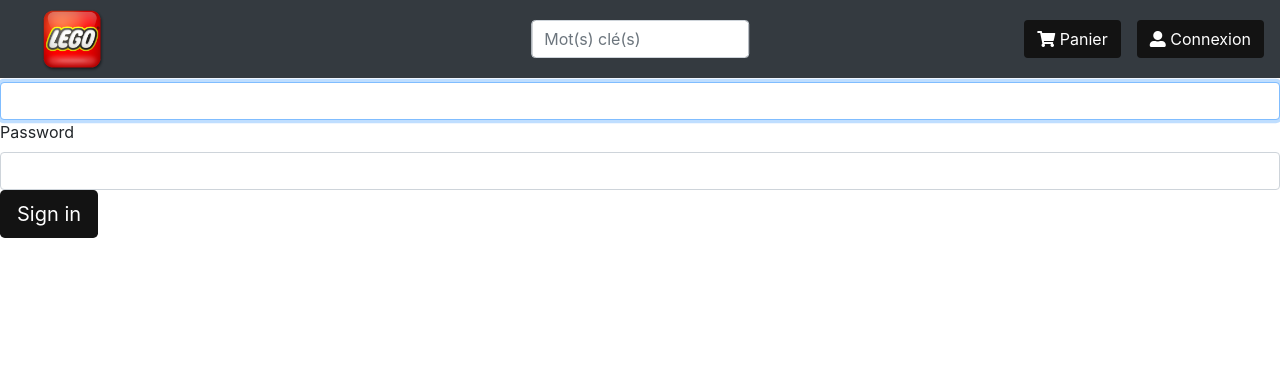
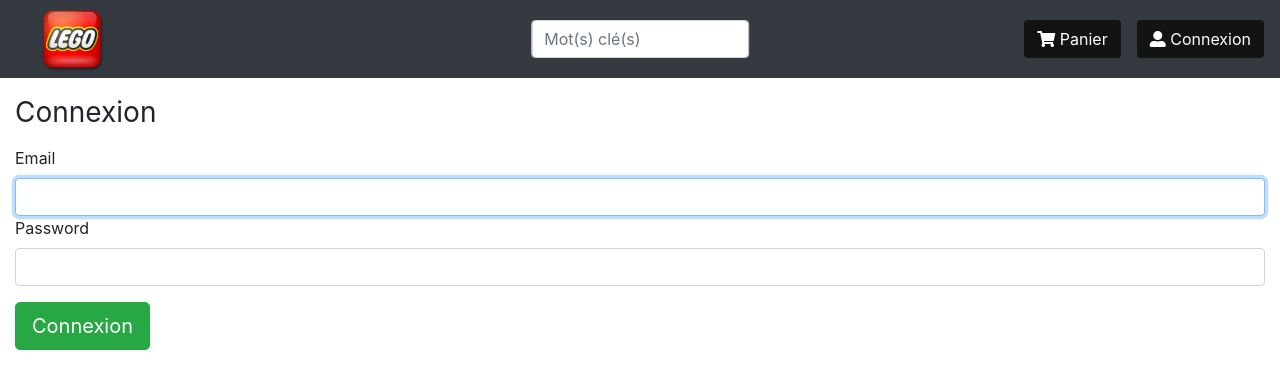
Before and after one commit to Afpa-repo/CDA_20040-1, a Symfony app: template lego/templates/security/login.html.twig in a window 1280 px wide. Shown: the top 389 px of the page. Run offline with Twig, Linux system fonts and the light colour scheme; the template is opened without the code that fills it, so the values that code supplies are empty; some libraries are stand-ins or nearby versions.

Commit message:
'modification'

```diff
--- a/lego/public/css/style.css
+++ b/lego/public/css/style.css
@@ -163,3 +163,8 @@
     max-height: 150px;
     overflow-y: auto;
 }
+
+.mt-5
+{
+    margin-top: 6rem !important;
+}
--- a/lego/templates/registration/register.html.twig
+++ b/lego/templates/registration/register.html.twig
@@ -3,6 +3,8 @@
 {% block title %}Register{% endblock %}
 
 {% block body %}
+
+    <div class="container-fluid mt-5">
     <h1>Register</h1>
 
     {{ form_start(registrationForm) }}
@@ -12,4 +14,5 @@
 
         <button type="submit" class="btn">Register</button>
     {{ form_end(registrationForm) }}
+    </div>
 {% endblock %}
--- a/lego/templates/security/login.html.twig
+++ b/lego/templates/security/login.html.twig
@@ -3,6 +3,7 @@
 {% block title %}Log in!{% endblock %}
 
 {% block body %}
+    <div class="container-fluid mt-5">
 <form method="post">
     {% if error %}
         <div class="alert alert-danger">{{ error.messageKey|trans(error.messageData, 'security') }}</div>
@@ -14,7 +15,7 @@
         </div>
     {% endif %}
 
-    <h1 class="h3 mb-3 font-weight-normal">Please sign in</h1>
+    <h1 class="h3 mb-3 font-weight-normal">Connexion</h1>
     <label for="inputEmail">Email</label>
     <input type="email" value="{{ last_username }}" name="email" id="inputEmail" class="form-control" required autofocus>
     <label for="inputPassword">Password</label>
@@ -35,8 +36,9 @@
         </div>
     #}
 
-    <button class="btn btn-lg btn-primary" type="submit">
-        Sign in
+    <button class="btn btn-lg btn-success mt-3" type="submit">
+        Connexion
     </button>
 </form>
+    </div>
 {% endblock %}
```
Also changed, not shown: 1 other file.
